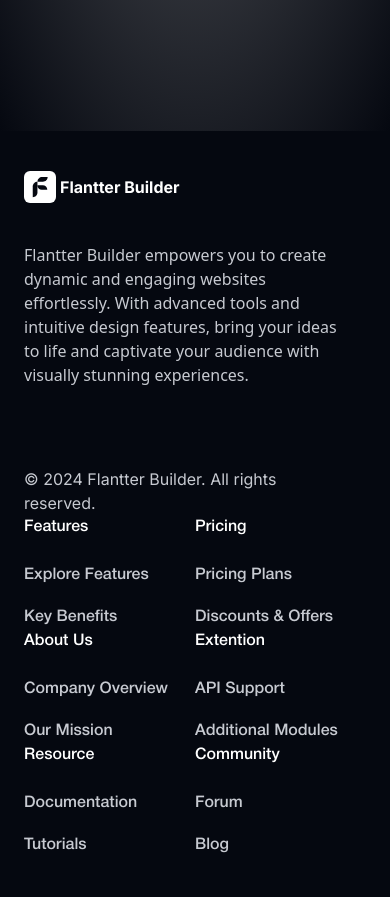
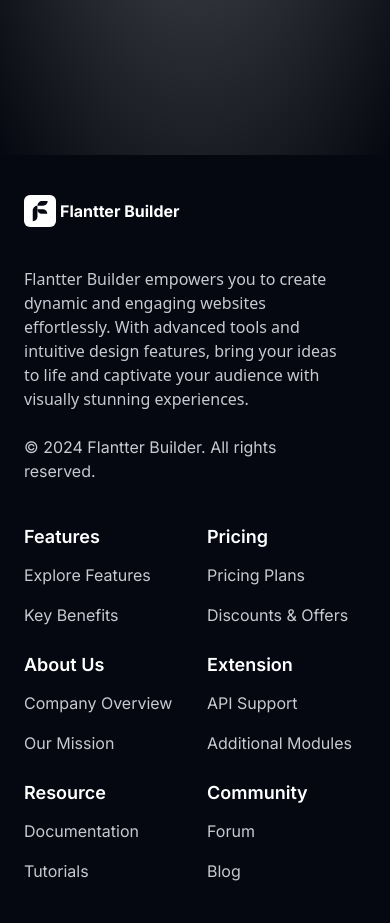
Before and after one commit to arsa24/slicing-ui-mangcoding, a website built with Vite: page index.html in a window 390 px wide. Shown: the part 8140-9063 px from the top of the page. Before the commit the page ends 9037 px from the top, so only its background shows below. Built offline with nearby package versions, Linux system fonts and the light colour scheme; some packages are replaced by stand-ins of ours.

Commit message:
update footer

```diff
--- a/index.html
+++ b/index.html
@@ -182,7 +182,7 @@
 
       <!-- new feature -->
       <section class="new-features py-8 px-6 lg:py-[60px] lg:px-10">
-        <div>
+        <div class="grid md:gap-8 gap-6">
           <div class="grid md:grid-cols-2 gap-8">
             <div class="grid gap-[14px]">
               <div class="flex items-center justify-center md:justify-normal">
@@ -987,8 +987,8 @@
       </section>
     </main>
     <!-- footer -->
-    <footer class="grid md:grid-cols-2 py-10 px-6 md:p-[100px] bg-[#050810]">
-      <div class="flex flex-col gap-20 w-80">
+    <footer class="grid md:grid-cols-2 py-10 px-6 md:p-[100px] bg-[#050810] gap-10">
+      <div class="flex flex-col gap-6 md:gap-20 w-80">
         <div class="grid gap-10">
           <div class="flex items-center gap-1">
             <img src="./src/assets/Logo-dark.svg" alt="" />
@@ -1007,55 +1007,54 @@
       </div>
 
       <div
-        class="grid grid-rows-3 grid-cols-2 md:grid-cols-3 md:grid-rows-2 content-between"
+        class="grid grid-cols-2 grid-rows-3 gap-6 md:grid-cols-3 md:grid-rows-2 font-inter"
       >
-        <div class="grid gap-6">
-          <a href="#" class="text-white font-halvetica-neue">Features</a>
-          <ul class="text-[#C7CAD1] font-halvetica-neue grid gap-[18px]">
-            <li><a href="">Explore Features</a></li>
-            <li><a href="">Key Benefits</a></li>
+        <div class="grid gap-3 md::gap-4 lg:gap-6">
+          <a href="#" class="text-white font-semibold text-lg">Features</a>
+          <ul class="text-[#C7CAD1] grid gap-4">
+            <li><a href="#" class="hover:text-white">Explore Features</a></li>
+            <li><a href="#" class="hover:text-white">Key Benefits</a></li>
           </ul>
         </div>
-        <!--  -->
-        <div class="grid gap-6">
-          <a href="#" class="text-white font-halvetica-neue">Pricing</a>
-          <ul class="text-[#C7CAD1] font-halvetica-neue grid gap-[18px]">
-            <li><a href="">Pricing Plans</a></li>
-            <li><a href="">Discounts & Offers</a></li>
+
+        <div class="grid gap-3 md::gap-4 lg:gap-6">
+          <a href="#" class="text-white font-semibold text-lg">Pricing</a>
+          <ul class="text-[#C7CAD1] grid gap-4">
+            <li><a href="#" class="hover:text-white">Pricing Plans</a></li>
+            <li><a href="#" class="hover:text-white">Discounts & Offers</a></li>
           </ul>
         </div>
-        <!--  -->
-        <div class="grid gap-6">
-          <a href="#" class="text-white font-halvetica-neue">About Us</a>
-          <ul class="text-[#C7CAD1] font-halvetica-neue grid gap-[18px]">
-            <li><a href="">Company Overview</a></li>
-            <li><a href="">Our Mission</a></li>
+
+        <div class="grid gap-3 md::gap-4 lg:gap-6">
+          <a href="#" class="text-white font-semibold text-lg">About Us</a>
+          <ul class="text-[#C7CAD1] grid gap-4">
+            <li><a href="#" class="hover:text-white">Company Overview</a></li>
+            <li><a href="#" class="hover:text-white">Our Mission</a></li>
           </ul>
         </div>
-        <!--  -->
-        <div class="grid gap-6">
-          <a href="#" class="text-white font-halvetica-neue">Extention</a>
-          <ul class="text-[#C7CAD1] font-halvetica-neue grid gap-[18px]">
-            <li><a href="">API Support</a></li>
-            <li><a href="">Additional Modules</a></li>
+
+        <div class="grid gap-3 md::gap-4 lg:gap-6">
+          <a href="#" class="text-white font-semibold text-lg">Extension</a>
+          <ul class="text-[#C7CAD1] grid gap-4">
+            <li><a href="#" class="hover:text-white">API Support</a></li>
+            <li><a href="#" class="hover:text-white">Additional Modules</a></li>
           </ul>
         </div>
-        <!--  -->
-        <div class="grid gap-6">
-          <a href="#" class="text-white font-halvetica-neue">Resource</a>
-          <ul class="text-[#C7CAD1] font-halvetica-neue grid gap-[18px]">
-            <li><a href="">Documentation</a></li>
-            <li><a href="">Tutorials</a></li>
+
+        <div class="grid gap-3 md::gap-4 lg:gap-6">
+          <a href="#" class="text-white font-semibold text-lg">Resource</a>
+          <ul class="text-[#C7CAD1] grid gap-4">
+            <li><a href="#" class="hover:text-white">Documentation</a></li>
+            <li><a href="#" class="hover:text-white">Tutorials</a></li>
           </ul>
         </div>
-        <!--  -->
-        <div class="grid gap-6">
-          <a href="#" class="text-white font-halvetica-neue">Community</a>
-          <ul class="text-[#C7CAD1] font-halvetica-neue grid gap-[18px]">
-            <li><a href="">Forum</a></li>
-            <li><a href="">Blog</a></li>
+
+        <div class="grid gap-3 md::gap-4 lg:gap-6">
+          <a href="#" class="text-white font-semibold text-lg">Community</a>
+          <ul class="text-[#C7CAD1] grid gap-4">
+            <li><a href="#" class="hover:text-white">Forum</a></li>
+            <li><a href="#" class="hover:text-white">Blog</a></li>
           </ul>
-          <!--  -->
         </div>
       </div>
     </footer>
```
